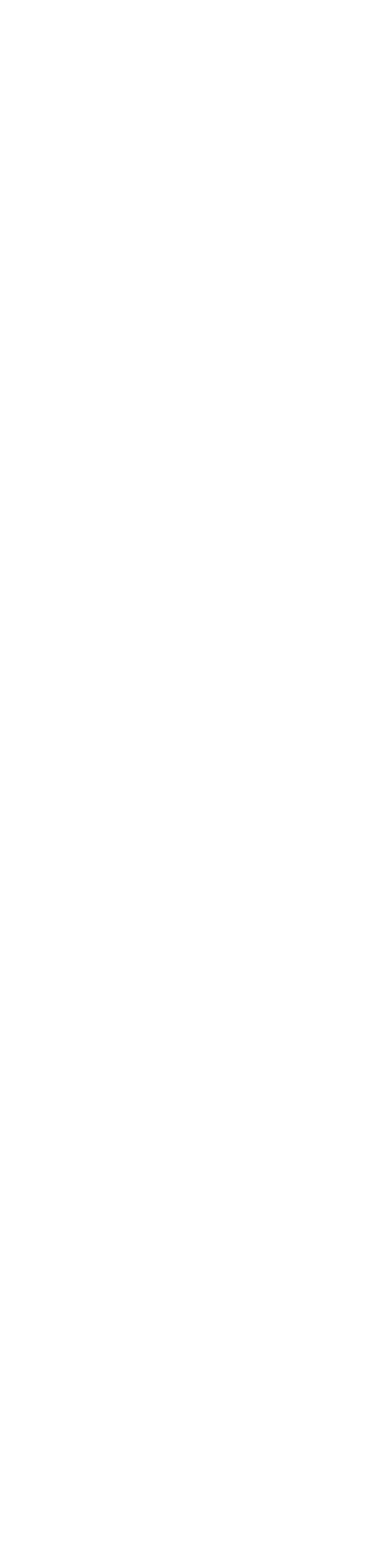
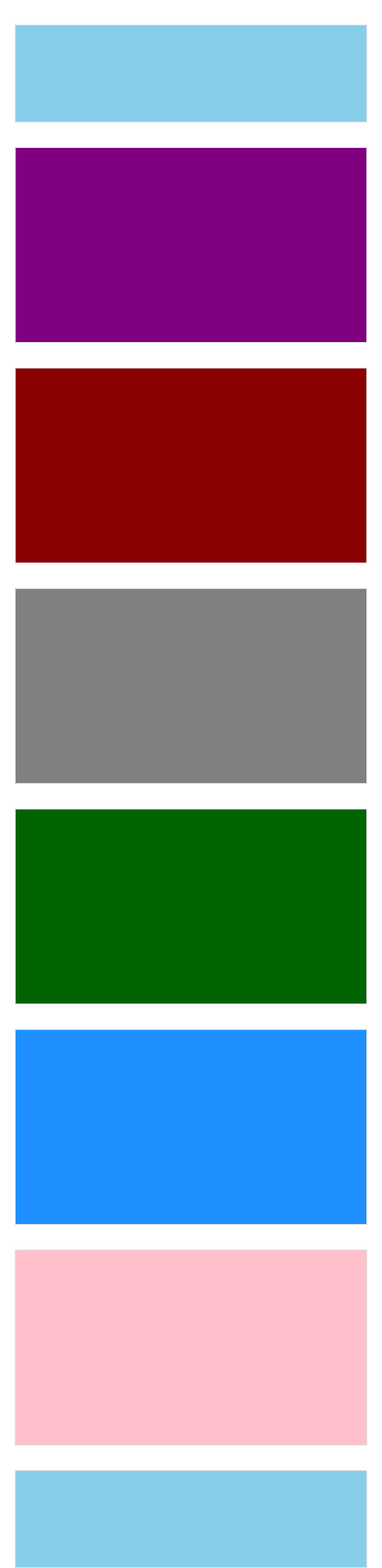
Before and after one commit to thattechnokid/BC2-test.github.io, a plain HTML site: page index.html in a window 390 px wide. Shown: the whole page at 98% size. Before the commit the page ends 844 px from the top, so only its background shows below. Drawn offline with nearby package versions, Linux system fonts and the light colour scheme.

Commit message:
Finished in class proj

```diff
--- a/css/main.css
+++ b/css/main.css
@@ -0,0 +1,79 @@
+/*Reset CSS*/
+html, body, div, span, applet, object, iframe,
+h1, h2, h3, h4, h5, h6, p, blockquote, pre,
+a, abbr, acronym, address, big, cite, code,
+del, dfn, em, img, ins, kbd, q, s, samp,
+small, strike, strong, sub, sup, tt, var,
+b, u, i, center,
+dl, dt, dd, ol, ul, li,
+fieldset, form, label, legend,
+table, caption, tbody, tfoot, thead, tr, th, td,
+article, aside, canvas, details, embed,
+figure, figcaption, footer, header, hgroup,
+menu, nav, output, ruby, section, summary,
+time, mark, audio, video {
+	margin: 0;
+	padding: 0;
+	border: 0;
+	font-size: 100%;
+	font: inherit;
+	vertical-align: baseline;
+}
+/* HTML5 display-role reset for older browsers */
+article, aside, details, figcaption, figure,
+footer, header, hgroup, menu, nav, section {
+	display: block;
+}
+body {
+	line-height: 1;
+}
+ol, ul {
+	list-style: none;
+}
+blockquote, q {
+	quotes: none;
+}
+blockquote:before, blockquote:after,
+q:before, q:after {
+	content: '';
+	content: none;
+}
+table {
+	border-collapse: collapse;
+	border-spacing: 0;
+}
+
+/*MY CSS*/
+
+.border{
+  margin-top:25px;
+}
+.banner{
+  height: 100px;
+  background-color:skyblue;
+
+}
+.banner2{
+  height:200px;
+  background-color:purple;
+}
+.box1{
+  height:200px;
+  background-color: darkred;
+}
+.box2{
+  height:200px;
+  background-color: gray;
+}
+.box3{
+  height:200px;
+  background-color: darkgreen;
+}
+.box4{
+  height:200px;
+  background-color: dodgerblue;
+}
+.box5{
+  height:200px;
+  background-color: pink;
+}
--- a/index.html
+++ b/index.html
@@ -8,9 +8,71 @@
     <title>Bootstrap Test</title>
   </head>
   <body>
+
+    <div class="container-fluid">
+      <div class="row">
+        <div class="col-md-10 col-md-offset-1">
+
+
+          <div class="col-md-12 banner border">
+
+          </div>
+        </div>
+      </div>
+
+      <div class="row">
+        <div class="col-md-10 col-md-offset-1">
+
+          <div class="col-md-12 banner2 border">
+
+          </div>
+        </div>
+      </div>
+
+    <div class="row">
+      <div class="col-md-10 col-md-offset-1">
+
+
+        <div class="col-sm-4 box1 border">
+
+        </div>
+        <div class="col-sm-4 box2 border">
+
+        </div>
+        <div class="col-sm-4 box3 border">
+
+        </div>
+      </div>
+    </div>
+
+    <div class="row">
+      <div class="col-md-10 col-md-offset-1">
+
+
+        <div class="col-md-8 box4 border">
+
+        </div>
+        <div class="col-md-4 box5 border">
+
+        </div>
+      </div>
+    </div>
+    <div class="row">
+      <div class="col-md-10 col-md-offset-1">
+
+        <div class="col-sm-12 banner border">
+
+        </div>
+
+      </div>
+    </div>
+</div>
+
+
+
+
+
     <script src="node_modules/jquery/dist/jquery.min.js"></script>
-    <script type="text/javascript" src="node_modules/bootstrap/dist/js/bootstrap.min.js">
-
-    </script>
+    <script type="text/javascript" src="node_modules/bootstrap/dist/js/bootstrap.min.js"></script>
   </body>
 </html>
```
